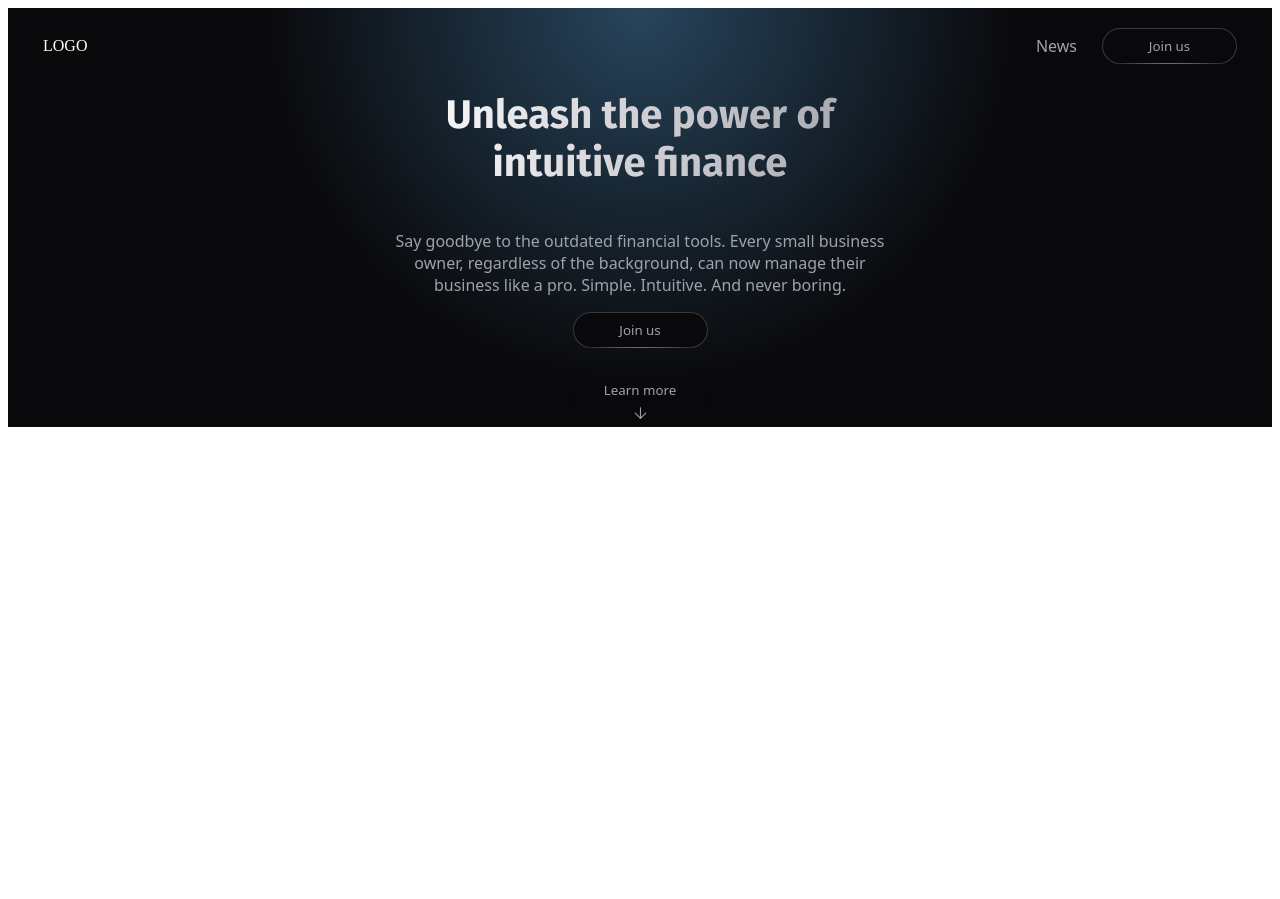
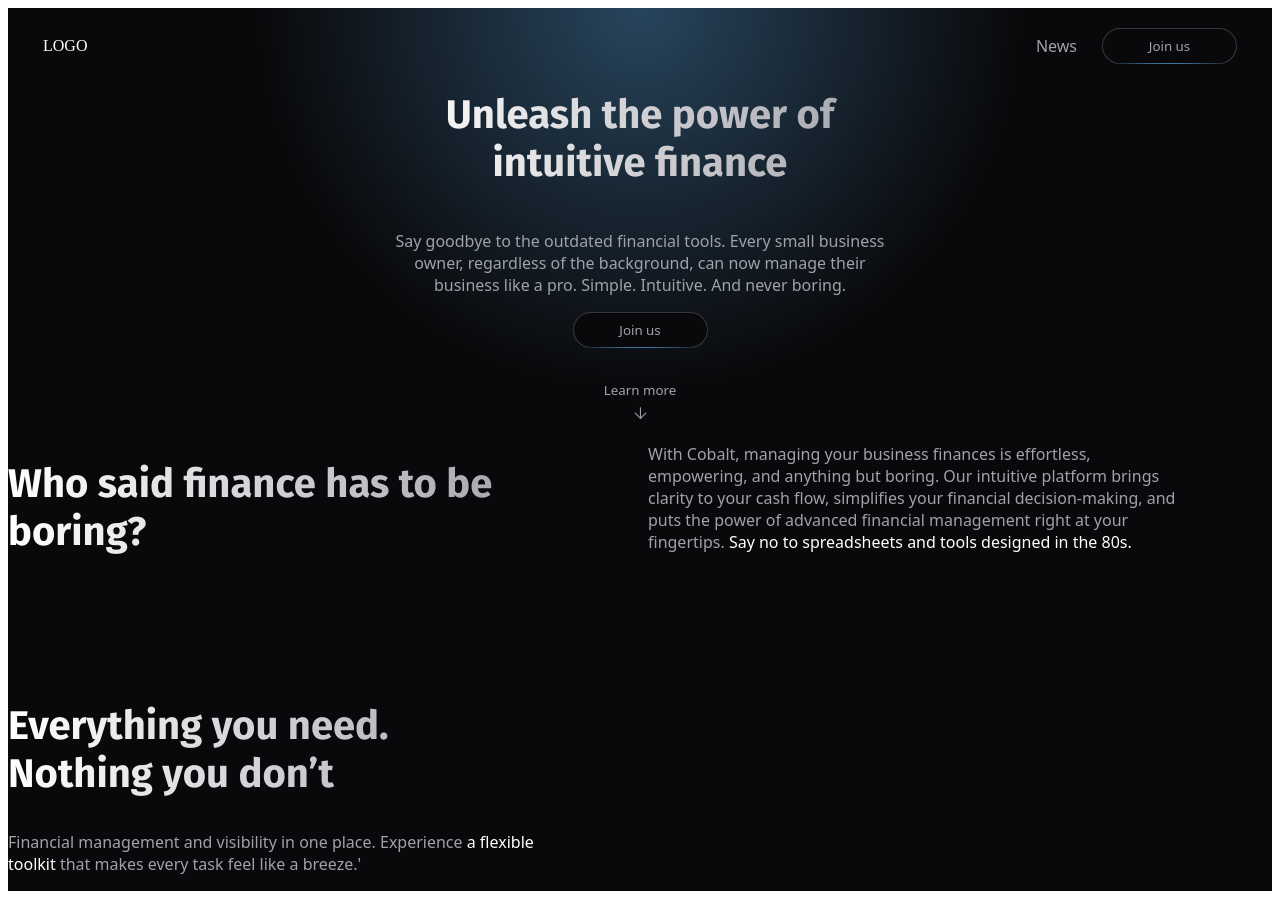
Before and after one commit to alexander-kulyk/finace-app, a React (Create React App) app: page / in a window 1280 px wide. Before the commit the page ends 800 px from the top, so only its background shows below. Built offline with nearby package versions, Linux system fonts and the light colour scheme.

Commit message:
General information

```diff
--- a/src/App.tsx
+++ b/src/App.tsx
@@ -1,10 +1,11 @@
 //components
-import { Main, Hero } from './components';
+import { Main, Hero, GeneralInformation } from './components';
 
 function App() {
   return (
     <Main>
       <Hero />
+      <GeneralInformation />
     </Main>
   );
 }
--- /dev/null
+++ b/src/components/GeneralInformation/GeneralInformation.tsx
@@ -0,0 +1,36 @@
+//core
+import React from 'react';
+//components
+import * as S from './styled';
+
+export const GeneralInformation: React.FC = () => {
+  return (
+    <S.Container>
+      <S.Wrapper>
+        <S.SecondaryContainer>
+          <S.Title>{'Who said finance has to be boring?'} </S.Title>
+        </S.SecondaryContainer>
+        <S.SecondaryContainer>
+          <S.Paragraph>
+            With Cobalt, managing your business finances is effortless,
+            empowering, and anything but boring. Our intuitive platform brings
+            clarity to your cash flow, simplifies your financial
+            decision-making, and puts the power of advanced financial management
+            right at your fingertips.{' '}
+            <S.Span>
+              Say no to spreadsheets and tools designed in the 80s.
+            </S.Span>
+          </S.Paragraph>
+        </S.SecondaryContainer>
+        <S.SecondaryContainer>
+          <S.Title>{'Everything you need. Nothing you don’t'}</S.Title>
+          <S.Paragraph>
+            Financial management and visibility in one place. Experience{' '}
+            <S.Span>a flexible toolkit</S.Span> that makes every task feel like
+            a breeze.'
+          </S.Paragraph>
+        </S.SecondaryContainer>
+      </S.Wrapper>
+    </S.Container>
+  );
+};
--- /dev/null
+++ b/src/components/GeneralInformation/index.ts
@@ -0,0 +1 @@
+export * from './GeneralInformation';
--- /dev/null
+++ b/src/components/GeneralInformation/styled.ts
@@ -0,0 +1,50 @@
+import styled from 'styled-components';
+
+export const Container = styled.div``;
+
+export const SecondaryContainer = styled.div`
+  width: 533px;
+`;
+
+export const Wrapper = styled.div`
+  width: 1200px;
+  display: grid;
+  grid-template-columns: repeat(2, 1fr);
+  gap: 80px;
+`;
+
+export const Title = styled.h2`
+  font-family: 'Fira Sans';
+  color: white;
+  text-align: start;
+  font-weight: 700;
+  font-size: 40px;
+  background-image: linear-gradient(
+    90deg,
+    #ffffff,
+    ${(props) => props.theme.secondaryColor}
+  );
+  background-size: 100%;
+  -webkit-background-clip: text;
+  -moz-background-clip: text;
+  -webkit-text-fill-color: transparent;
+  -moz-text-fill-color: transparent;
+`;
+
+export const Paragraph = styled.p`
+  display: block;
+  -webkit-line-clamp: 3;
+  -webkit-box-orient: vertical;
+  overflow: hidden;
+  color: ${(props) => props.theme.secondaryColor};
+  font-family: system-ui, -apple-system, BlinkMacSystemFont, 'Segoe UI', Roboto,
+    Oxygen, Ubuntu, Cantarell, 'Open Sans', 'Helvetica Neue', sans-serif;
+  text-align: start;
+`;
+
+export const Span = styled.span`
+  color: white;
+  font-family: system-ui, -apple-system, BlinkMacSystemFont, 'Segoe UI', Roboto,
+    Oxygen, Ubuntu, Cantarell, 'Open Sans', 'Helvetica Neue', sans-serif;
+  text-align: start;
+`;
--- a/src/components/index.ts
+++ b/src/components/index.ts
@@ -1,3 +1,4 @@
 export * from './Main';
 export * from './Hero';
 export * from './Button';
+export * from './GeneralInformation';
```
